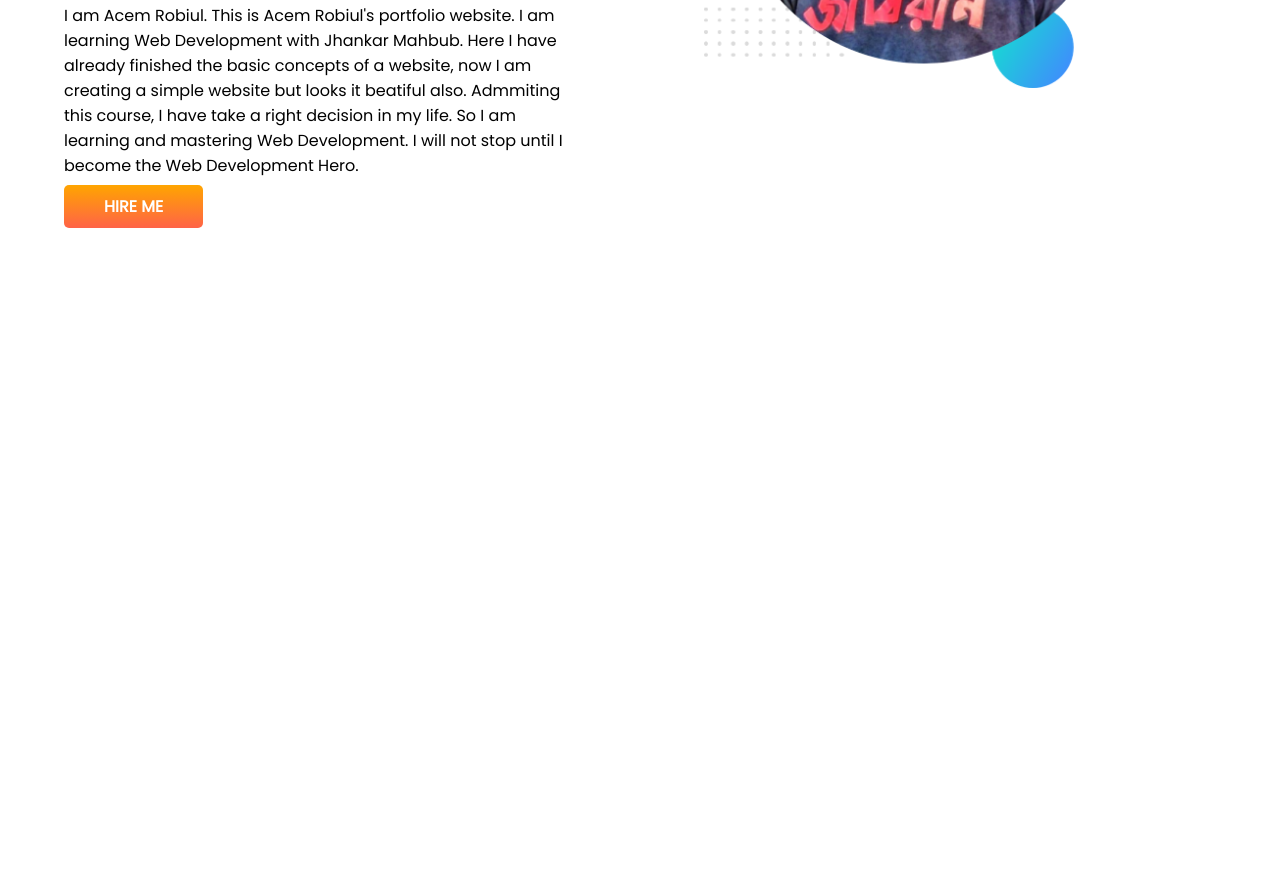
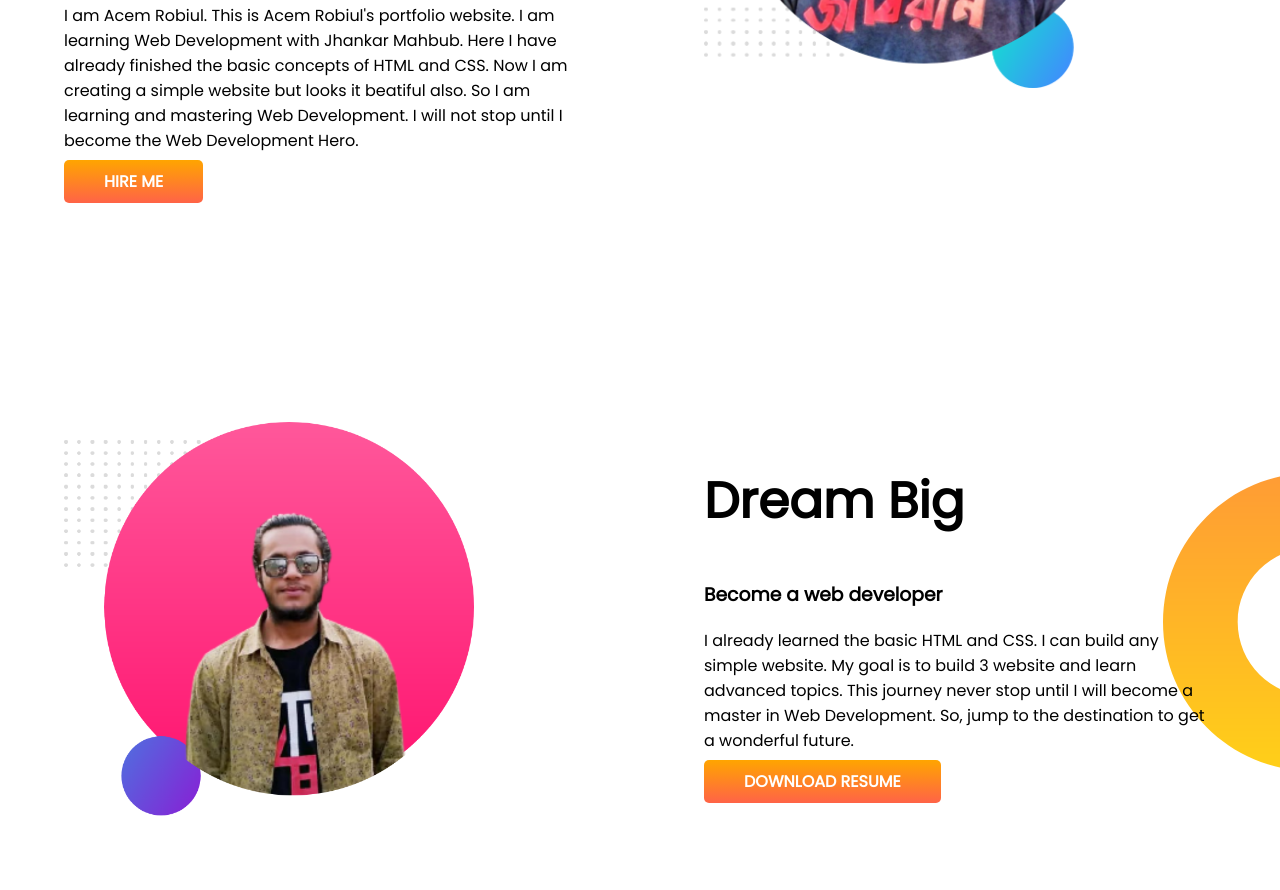
Before and after one commit to Robiul46/developer-portfolio, a plain HTML site: page index.html in a window 1280 px wide. Shown: the part 383-1273 px from the top of the page. Before the commit the page ends 800 px from the top, so only its background shows below. Drawn offline with Linux system fonts and the light colour scheme.

Commit message:
dream added

```diff
--- a/index.html
+++ b/index.html
@@ -21,9 +21,9 @@
             <h3>Build Climber and Train Stopper</h3>
             <p>I am Acem Robiul. This is Acem Robiul's portfolio website. I am learning Web Development with Jhankar
                 Mahbub.
-                Here I have already finished the basic concepts of a website, now I am creating a simple website but
+                Here I have already finished the basic concepts of HTML and CSS. Now I am creating a simple website but
                 looks
-                it beatiful also. Admmiting this course, I have take a right decision in my life. So I am learning and
+                it beatiful also. So I am learning and
                 mastering Web Development. I will not stop until I become the Web Development Hero. </p>
             <a class="link-button" target="blank" href="https://www.linkedin.com/in/acem-robiul-35b204211/">HIRE ME</a>
         </div>
@@ -32,6 +32,22 @@
 
         </div>
     </section>
+    <section class="dream-big">
+        <div class="half-width">
+            <img src="images/robiul2-bg2.png" alt="">
+        </div>
+        <div class="half-width">
+            <h1>Dream Big</h1>
+            <h3>Become a web developer</h3>
+            <p>
+                I already learned the basic HTML and CSS. I can build any simple website. My goal is to build 3 website
+                and learn advanced topics. This journey never stop until I will become a master in Web Development. So,
+                jump to the destination to get a wonderful future.
+            </p>
+            <a class="link-button" target="_blank" href="">DOWNLOAD RESUME</a>
+        </div>
+
+    </section>
 </body>
 
 </html>
--- a/style.css
+++ b/style.css
@@ -10,6 +10,7 @@ h1{
 }
 section{
     display: flex;
+    margin-bottom: 100px;
 }
 .half-width{
     width: 50%;
@@ -32,4 +33,10 @@ section{
 
 
 
+
 }
+.dream-big{
+    background-image: url(images/dream-bg.png);
+    background-repeat: no-repeat;
+    background-position: right;
+}
```
Also changed, not shown: images/robiul2-bg2.png (added).
